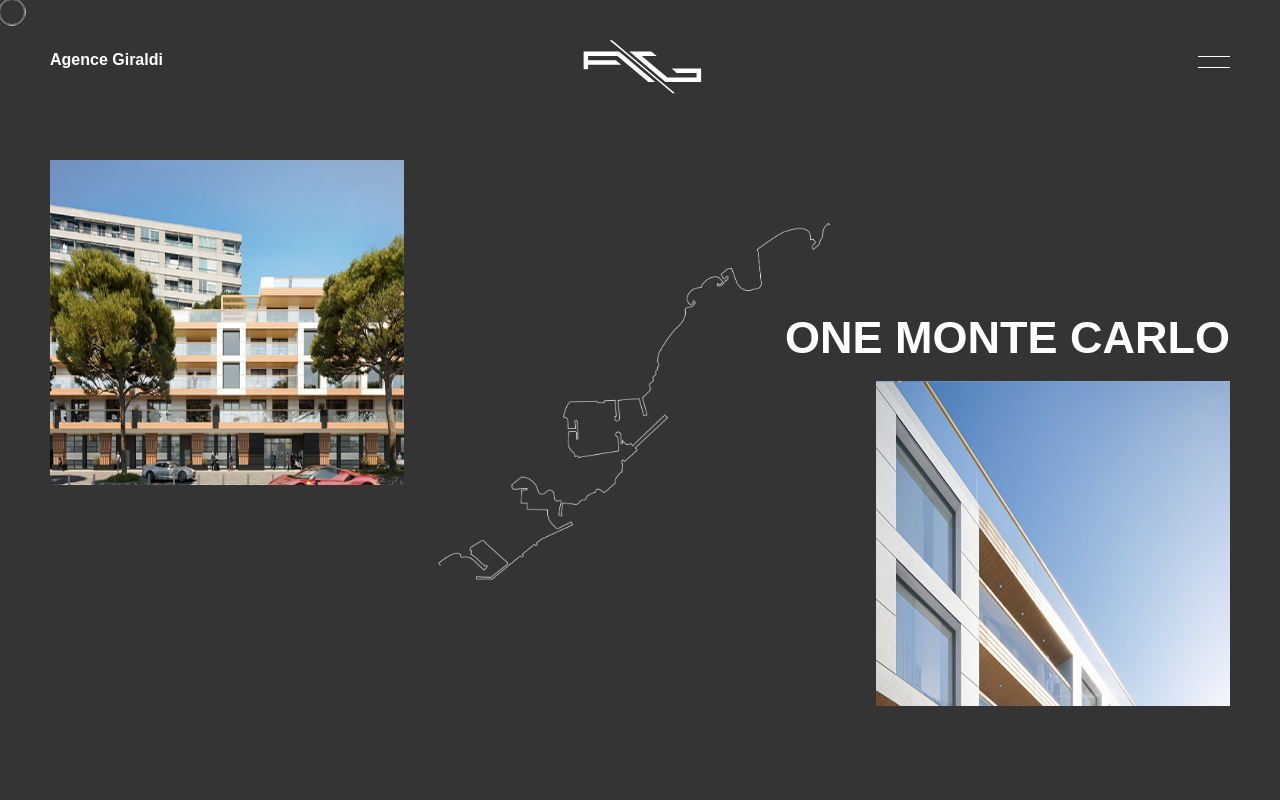
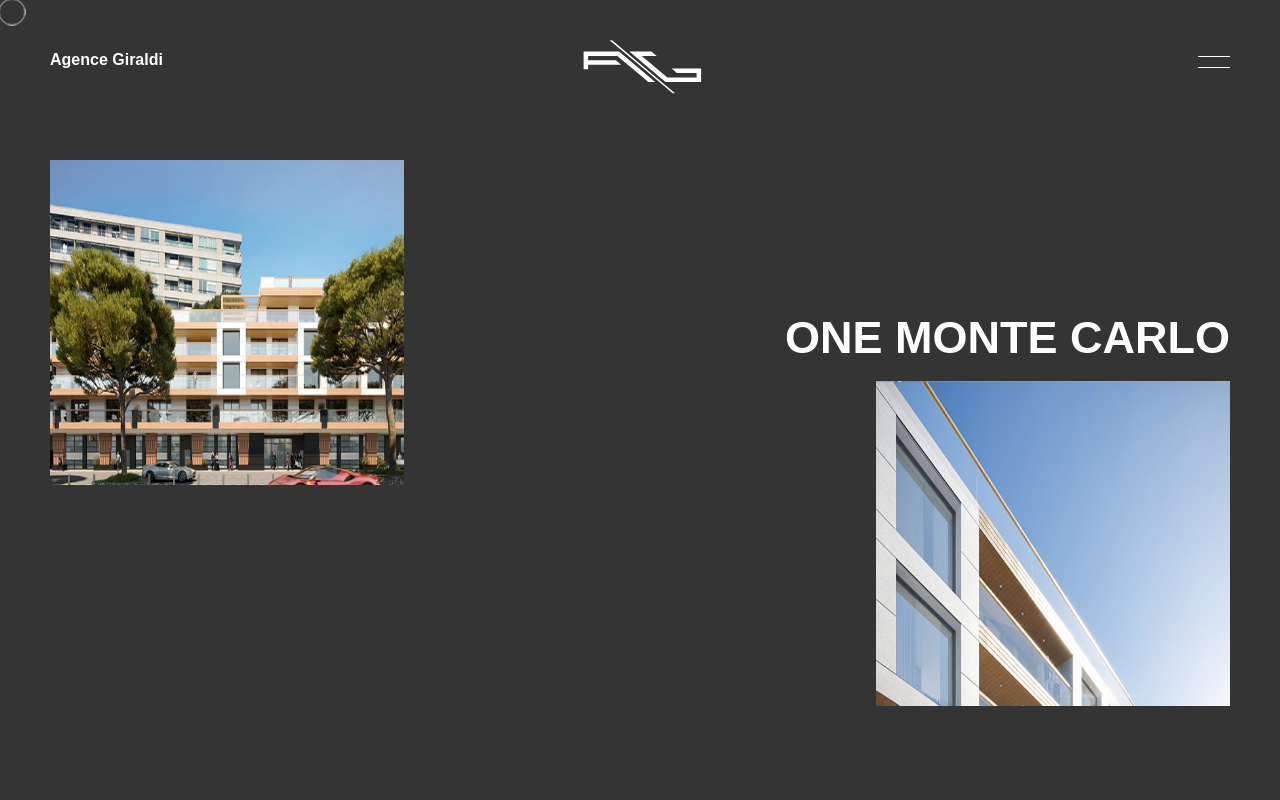
Before and after one commit to mlngr/giraldi, a PHP site: page /v2/projects.html in a window 1280 px wide. Run offline with PHP 8.4, Linux system fonts and the light colour scheme.

Commit message:
Update home_v=1599037376.css

```diff
--- a/v2/css/home_v=1599037376.css
+++ b/v2/css/home_v=1599037376.css
@@ -6,7 +6,7 @@
 }
 
 .home{
-    background: url(./assets/monaco-line.png) no-repeat center center fixed;
+    background: url(#/assets/monaco-line.png) no-repeat center center fixed;
     -webkit-background-size: contain;
     -moz-background-size: contain;
     -o-background-size: contain;
```
